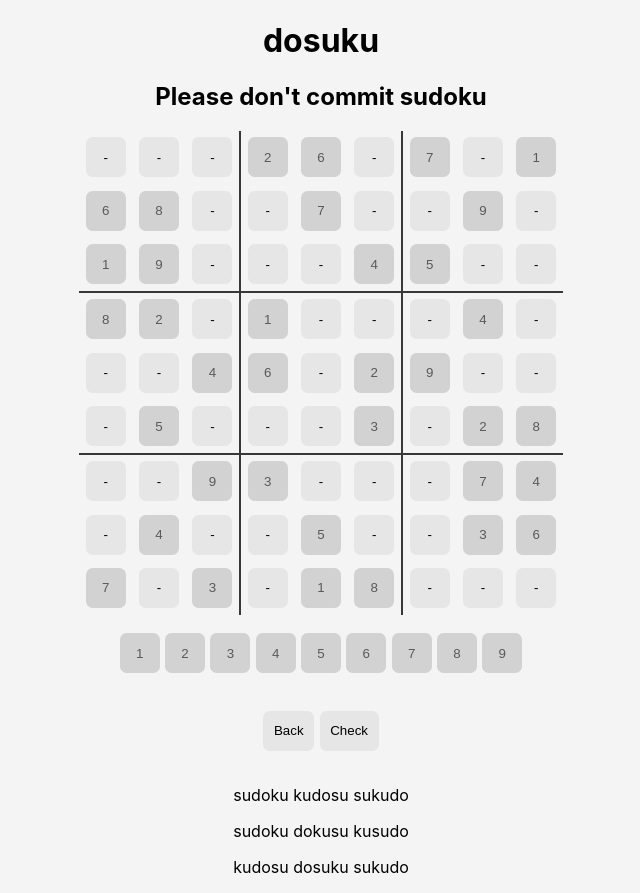
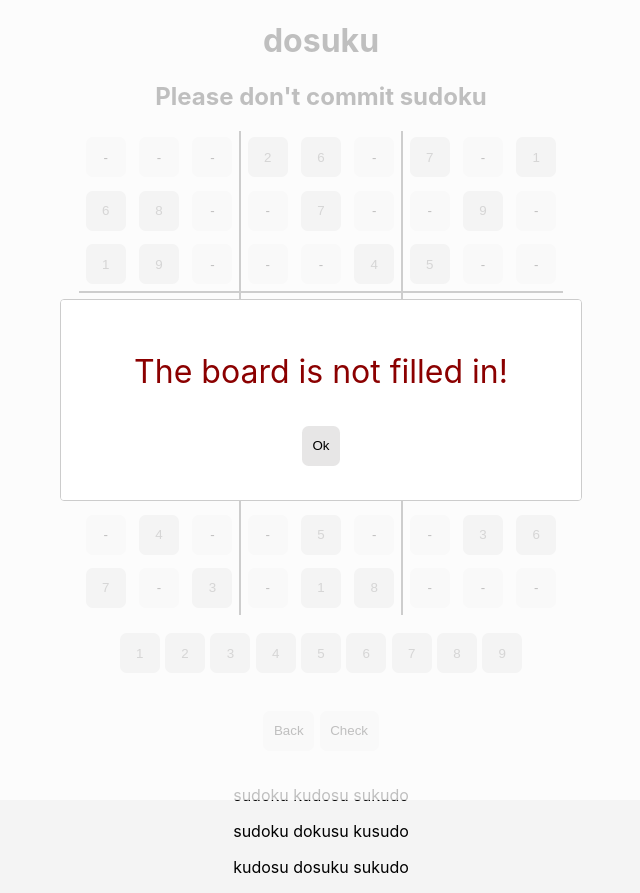
Before and after one commit to toberge/dosuku, a React (Create React App) app: page /board/1 in a window 1280 px wide. Both pictures are taken after a click on the button "Check". Shown: the whole page, without its empty margins (319-959 px from the left). Built offline with nearby package versions, Linux system fonts and the light colour scheme.

Commit message:
Win/loss modal
Another dependency added.
Luckily I won't have to make this sort of mess myself.

```diff
--- a/package.json
+++ b/package.json
@@ -11,10 +11,12 @@
         "@types/react": "^16.9.55",
         "@types/lodash": "^4.14.164",
         "@types/react-dom": "^16.9.9",
+        "@types/react-modal": "^3.10.6",
         "@types/react-router-dom": "^5.1.6",
         "lodash": "^4.17.20",
         "react": "^17.0.1",
         "react-dom": "^17.0.1",
+        "react-modal": "^3.12.1",
         "react-router-dom": "^5.2.0",
         "react-scripts": "4.0.0",
         "typescript": "^4.0.5",
--- a/src/App.css
+++ b/src/App.css
@@ -1,3 +1,5 @@
+/* General layout */
+
 .App {
     text-align: center;
     min-height: 100%;
--- a/src/components/game/BoardHolder.css
+++ b/src/components/game/BoardHolder.css
@@ -23,6 +23,14 @@ tr, td {
   margin: 0;
   padding: var(--table-padding);
   border: inherit; /* disabled by default */
+}
+
+.message {
+  font-size: 2em;
+}
+
+.error {
+  color: darkred;
 }
 
 /* Modified cell buttons – fixed-size! */
--- a/src/components/game/BoardHolder.tsx
+++ b/src/components/game/BoardHolder.tsx
@@ -7,13 +7,30 @@ import {
     Tile,
     toTiles,
     fromTiles,
-    NUMBERS, isFilled
+    NUMBERS,
+    isFilled,
 } from '../../data/Board';
 import './BoardHolder.css';
 import _ from 'lodash';
 import { LanguageContext } from '../../contexts/Language';
 import { Link, useParams } from 'react-router-dom';
 import { puzzles, unsolvedBoard } from '../../data/SomeBoards';
+import Modal, { Styles } from 'react-modal';
+
+// THIS is important
+Modal.setAppElement('#root');
+
+const modalStyle: Styles = {
+    content: {
+        minWidth: '15em',
+        width: '30em',
+        height: '10em',
+        textAlign: 'center',
+        top: '50%',
+        left: '50%',
+        transform: 'translate(-50%, -50%)',
+    },
+};
 
 // Setting class name...
 function rowBorder(i: number) {
@@ -40,8 +57,7 @@ function Cell({
     onClick: () => void;
     selected: boolean;
 }) {
-    // Note: This component can hold independent state
-    const {numbers} = tile;
+    const { numbers } = tile;
     let inside;
     if (numbers.length > 4) {
         inside = (
@@ -50,7 +66,7 @@ function Cell({
                     <div className="cell-num-tiny">{x}</div>
                 ))}
             </div>
-        )
+        );
     } else if (numbers.length > 1) {
         inside = (
             <div className="cell-grid-small">
@@ -58,7 +74,7 @@ function Cell({
                     <div className="cell-num-small">{x}</div>
                 ))}
             </div>
-        )
+        );
     } else if (numbers.length > 0) {
         inside = numbers[0];
     } else {
@@ -66,7 +82,7 @@ function Cell({
     }
     return (
         <button
-            className={'cell-btn' + (selected ? ' active' : '')}
+            className={`cell-btn ${selected ? 'active' : ''}`}
             onClick={onClick}
             disabled={tile.disabled}
         >
@@ -77,6 +93,11 @@ function Cell({
 
 export default function BoardHolder() {
     const { id } = useParams<{ id: string }>();
+
+    const [modalIsOpen, setModalIsOpen] = useState(false);
+    const [message, setMessage] = useState('');
+    const [isError, setisError] = useState(false);
+
     const [originalBoard, setOriginalBoard] = useState(EMPTY_BOARD); // set in useEffect
     const [board, setBoard] = useState(toTiles(EMPTY_BOARD)); // set in useEffect
     const [selectedTile, setSelectedTile] = useState<[number, number] | null>(
@@ -86,12 +107,11 @@ export default function BoardHolder() {
 
     useEffect(() => {
         // Fetch the board by id
-        console.log(id)
+        console.log(id);
         if (puzzles[id])
             // Pick a random board of that difficulty/whatever
             setOriginalBoard(_.sample(puzzles[id]) || unsolvedBoard);
-        else
-            setOriginalBoard(unsolvedBoard);
+        else setOriginalBoard(unsolvedBoard);
     }, [id]);
 
     useEffect(() => {
@@ -125,10 +145,9 @@ export default function BoardHolder() {
                         return (
                             <button
                                 type="button"
-                                className={
-                                    'cell-btn' +
-                                    (tile.numbers.includes(num) ? ' active' : '')
-                                }
+                                className={`cell-btn ${
+                                    tile.numbers.includes(num) ? ' active' : ''
+                                }`}
                                 onClick={() => toggleNumber(num)}
                             >
                                 {num}
@@ -151,18 +170,30 @@ export default function BoardHolder() {
                     {dictionary.checkBoardButton}
                 </button>
             </p>
+            <Modal isOpen={modalIsOpen} style={modalStyle}>
+                <p className={`message ${isError ? ' error' : ''}`}>
+                    {message}
+                </p>
+                <p>
+                    <button onClick={() => setModalIsOpen(false)}>Ok</button>
+                </p>
+            </Modal>
         </>
     );
 
     function toggleNumber(x: number) {
         if (!selectedTile) return;
         const [i, j] = selectedTile;
-        const {numbers} = board[i][j]
+        const { numbers } = board[i][j];
         const newBoard = _.clone(board);
         if (numbers.includes(x)) {
-            newBoard[i][j].numbers = NUMBERS.filter(y => numbers.includes(y) && y !== x);
+            newBoard[i][j].numbers = NUMBERS.filter(
+                (y) => numbers.includes(y) && y !== x
+            );
         } else {
-            newBoard[i][j].numbers = NUMBERS.filter(y => numbers.includes(y) || y === x);
+            newBoard[i][j].numbers = NUMBERS.filter(
+                (y) => numbers.includes(y) || y === x
+            );
         }
         setBoard(newBoard);
     }
@@ -175,13 +206,19 @@ export default function BoardHolder() {
         );
     }
 
+    function openModal(message: string, error = true) {
+        setMessage(message);
+        setisError(error);
+        setModalIsOpen(true);
+    }
+
     function checkBoard() {
         if (!isFilled(board)) {
-            alert('Not filled in!');
+            openModal(dictionary.notFilledMessage);
         } else if (isSolved(fromTiles(board))) {
-            alert('Hooray!');
+            openModal(dictionary.winMessage, false);
         } else {
-            alert('Nay.');
+            openModal(dictionary.lossMessage);
         }
     }
 }
--- a/src/data/SomeBoards.ts
+++ b/src/data/SomeBoards.ts
@@ -3,6 +3,7 @@
  * https://dingo.sbs.arizona.edu/~sandiway/sudoku/examples.html
  */
 import { Board } from './Board';
+import _ from 'lodash';
 
 export const solvedBoard = [
     [4,3,5,2,6,9,7,8,1],
@@ -100,6 +101,9 @@ const hard2 = [
     [0, 0, 0, 0, 0, 1, 0, 0, 2]
 ];
 
+const wrongBoard = _.cloneDeep(solvedBoard);
+wrongBoard[2][3] = 1;
+
 export const puzzles: Record<string, Board[]> = {
     'easy': [
         unsolvedBoard,
@@ -111,5 +115,11 @@ export const puzzles: Record<string, Board[]> = {
     'hard': [
         hard1,
         hard2
+    ],
+    'cheat': [
+        solvedBoard
+    ],
+    'wrong': [
+        wrongBoard
     ]
 }
--- a/src/languages/english.json
+++ b/src/languages/english.json
@@ -5,5 +5,8 @@
   "difficultyEasy": "Easy",
   "difficultyMedium": "Medium",
   "difficultyHard": "Hard",
+  "notFilledMessage": "The board is not filled in!",
+  "winMessage": "Congratulations! You solved it!",
+  "lossMessage": "Nay. This is wrong.",
   "goBack": "Back"
 }
--- a/src/languages/norwegian.json
+++ b/src/languages/norwegian.json
@@ -5,5 +5,8 @@
   "difficultyEasy": "Lett",
   "difficultyMedium": "Middels",
   "difficultyHard": "Vanskelig",
+  "notFilledMessage": "Du har ikke fylt ut brettet!",
+  "winMessage": "Gratulerer med seieren, kompis!",
+  "lossMessage": "Beklager, dette er ikke helt rett.",
   "goBack": "Tilbake"
 }
```
Also changed, not shown: 1 other file (tests, documents, lock files or other folders).
